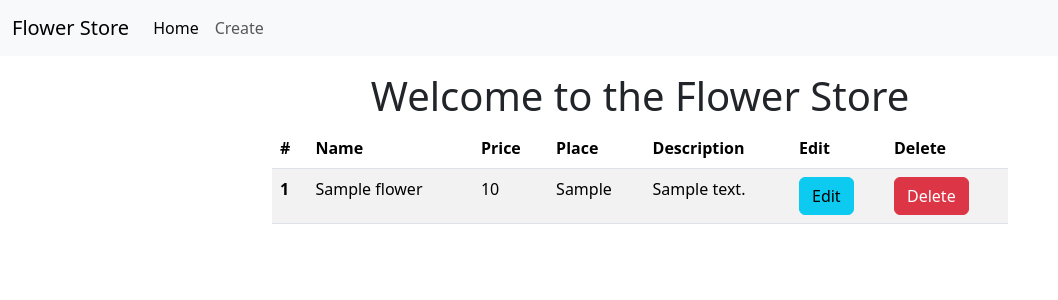
After one commit to arm03102547/flask_68_1, a Flask app: page / in a window 1280 px wide. The commit adds this page. Shown: the top 300 px of the page, without its empty margins (0-1058 px from the left). Run offline with Flask 3, Linux system fonts and the light colour scheme; tables that the repository leaves empty or names only in its code hold one stand-in row (values such as "Sample post").

Commit message:
New Functions Edit Delete

```diff
--- a/app.py
+++ b/app.py
@@ -53,6 +53,92 @@ def store():
         session['alert_message'] = 'Invalid request method.'
         return redirect(('/create'))
 
+@app.route('/', methods=['GET'])
+def index():
+
+    conn = mysql.connector.connect(**DB_CONFIG)
+    cursor = conn.cursor(dictionary=True)
+
+    cursor.execute("SELECT * FROM flowers")
+    flowers = cursor.fetchall()
+
+    print(flowers)
+
+    cursor.close()
+    conn.close()
+
+    if 'alert_status' in session and 'alert_message' in session:
+        alert_message = {
+            'status' : session['alert_status'],
+            'message' : session['alert_message']
+        }
+        del session['alert_status']
+        del session['alert_message']
+    else:
+        alert_message = {
+            'status' : None,
+            'message' : None
+        }
+
+    return render_template('index.html', flowers=flowers, alert_message=alert_message)
+
+@app.route('/edit/<int:flower_id>', methods=['GET'])
+def edit(flower_id):
+
+    conn = mysql.connector.connect(**DB_CONFIG)
+    cursor = conn.cursor(dictionary=True)
+
+    cursor.execute("SELECT * FROM flowers WHERE id = %s", (flower_id,))
+    flower = cursor.fetchone()
+
+    cursor.close()
+    conn.close()
+
+    return render_template('edit.html', flower=flower)
+
+@app.route('/update/<int:flower_id>' , methods=['POST'])
+def update(flower_id):
+    if request.method == 'POST':
+        flower_name = request.form['flowerName']
+        flower_price = float(request.form['flowerPrice'])
+        flower_place = request.form['flowerPlace']
+        flower_description = request.form['flowerDescription']
+
+        conn = mysql.connector.connect(**DB_CONFIG)
+        cursor = conn.cursor()
+
+        query = "UPDATE flowers SET flower_name=%s, flower_price=%s, flower_place=%s, flower_description=%s WHERE id=%s"
+        cursor.execute(query, (flower_name, flower_price, flower_place, flower_description, flower_id))
+
+        conn.commit()
+        cursor.close()
+        conn.close()
+
+        session['alert_status'] = 'success'
+        session['alert_message'] = 'Flower updated successfully!'
+        return redirect('/')
+    else:
+        session['alert_status'] = 'error'
+        session['alert_message'] = 'Invalid request method.'
+        return redirect('/')
+
+@app.route('/delete/<int:flower_id>', methods=['GET'])
+def delete(flower_id):
+
+    conn = mysql.connector.connect(**DB_CONFIG)
+    cursor = conn.cursor(dictionary=True)
+
+    query = "DELETE FROM flowers WHERE id = %s"
+    cursor.execute(query, (flower_id,))
+
+    conn.commit()
+    cursor.close()
+    conn.close()
+
+    session['alert_status'] = 'success'
+    session['alert_message'] = 'Flower deleted successfully!'
+    return redirect('/')
+
 if __name__ == '__main__':
     # app.run() # production
     app.run(debug=True) # development
--- a/templates/base_template.html
+++ b/templates/base_template.html
@@ -16,7 +16,7 @@
   <body>
     <nav class="navbar navbar-expand-lg bg-body-tertiary">
       <div class="container-fluid">
-        <a class="navbar-brand" href="#">Navbar</a>
+        <a class="navbar-brand" href="{{ url_for('index') }}">Flower Store</a>
         <button
           class="navbar-toggler"
           type="button"
@@ -31,10 +31,10 @@
         <div class="collapse navbar-collapse" id="navbarSupportedContent">
           <ul class="navbar-nav me-auto mb-2 mb-lg-0">
             <li class="nav-item">
-              <a class="nav-link active" aria-current="page" href="#">Home</a>
+              <a class="nav-link active" aria-current="page" href="{{ url_for('index') }}">Home</a>
             </li>
             <li class="nav-item">
-              <a class="nav-link" href="#">Link</a>
+              <a class="nav-link" href="{{ url_for('create') }}">Create</a>
             </li>
           </ul>
         </div>
--- a/templates/create.html
+++ b/templates/create.html
@@ -1,7 +1,7 @@
 {% extends "base_template.html" %}
 
 {% block title %}
-    <title>Create</title>
+    <title>Create Page</title>
 {% endblock %}
 
 {% block content %}
--- /dev/null
+++ b/templates/index.html
@@ -0,0 +1,49 @@
+{% extends "base_template.html" %}
+
+{% block title %}
+<title>Flower Store</title>
+{% endblock %}
+
+{% block content %}
+<h1 class="text-center">Welcome to the Flower Store</h1>
+
+{% if alert_message.status == 'success' %}
+    <div class="alert alert-success" role="alert">
+        {{ alert_message.message }}
+    </div>
+{% elif alert_message.status == 'error' %}
+    <div class="alert alert-danger" role="alert">
+        {{ alert_message.message }}
+    </div>
+{% endif %}
+
+<table class="table table-striped">
+    <thead>
+        <tr>
+            <th scope="col">#</th>
+            <th scope="col">Name</th>
+            <th scope="col">Price</th>
+            <th scope="col">Place</th>
+            <th scope="col">Description</th>
+            <th scope="col">Edit</th>
+            <th scope="col">Delete</th>
+        </tr>
+    </thead>
+    <tbody>
+        {% for flower in flowers %}
+        <tr>
+            <th scope="row">{{ loop.index }}</th>
+            <td>{{ flower.flower_name }}</td>
+            <td>{{ flower.flower_price }}</td>
+            <td>{{ flower.flower_place }}</td>
+            <td>{{ flower.flower_description }}</td>
+            <td><a href="{{ url_for('edit', flower_id=flower.id) }}" class="btn btn-info">Edit</a></td>
+            <td><a href="{{ url_for('delete', flower_id=flower.id) }}" class="btn btn-danger">Delete</a></td>
+        </tr>
+        {% endfor %}
+    </tbody>
+</table>
+
+
+
+{% endblock %}
```
Also changed, not shown: templates/edit.html (added, +35 -0 lines).
